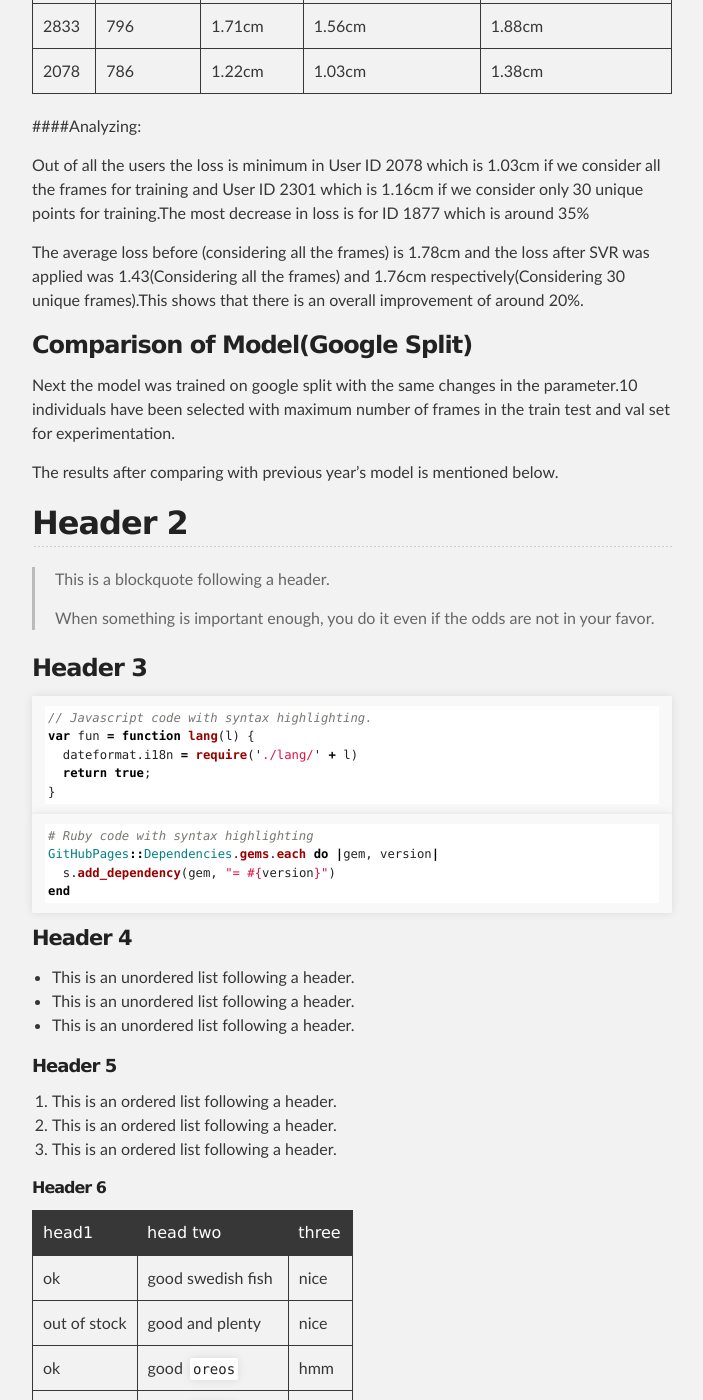
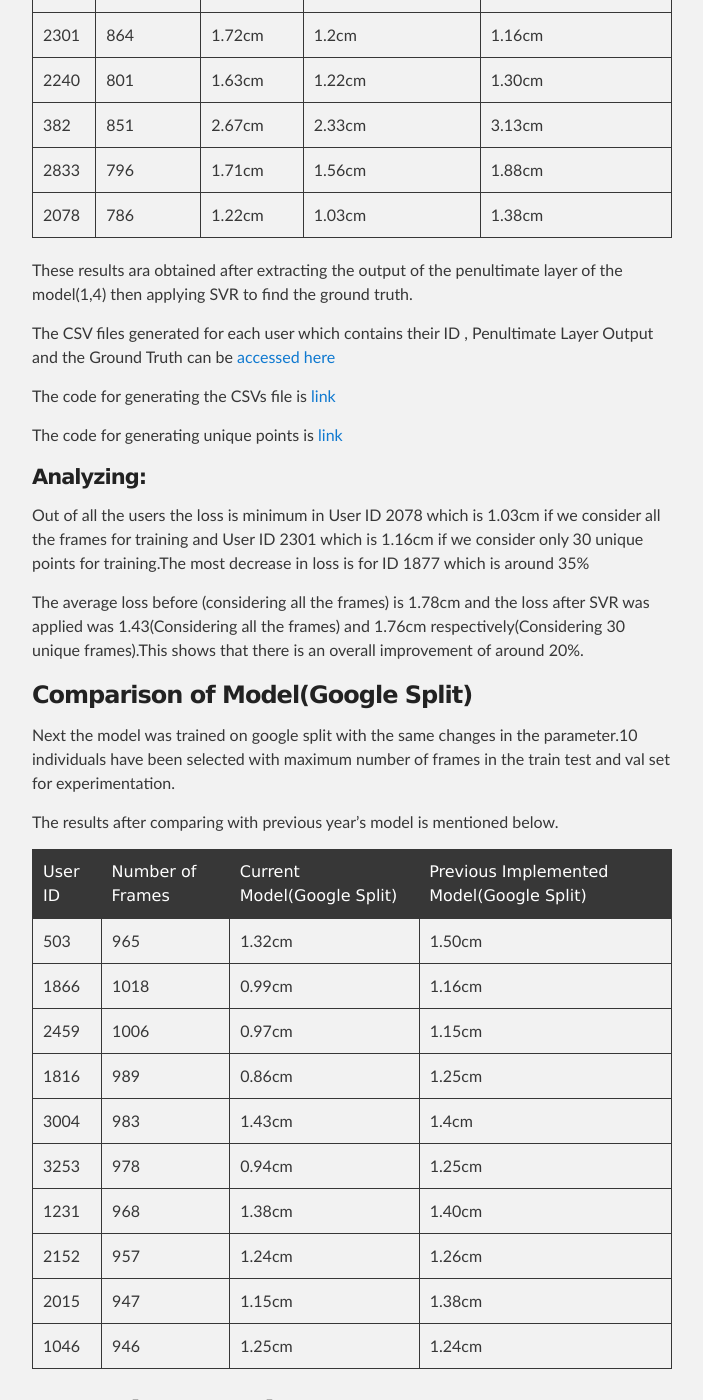
Before and after one commit to Abhinavvenkatadri/Eye-tracking-GSoC, a Jekyll site: the page built from docs/index.md, in a window 1280 px wide and 1400 px high, scrolled down 5773 px. Shown: the whole window, without its empty margins (288-991 px from the left). Built offline with Jekyll 4.4.1, drawn with Linux system fonts in a browser that asks for light colours; some of the changed text lies outside the part shown.

Commit message:
Update index.md

```diff
--- a/docs/index.md
+++ b/docs/index.md
@@ -107,6 +107,8 @@ This model was trained on 100 epochs with batch size as 256.
 Few Outputs are shown below where the comparison is being done between last year’s model and the updated model
 
 
+
+
 ### SVR Implementation
 
 The next work was on improving the SVR results.Google uses  the personalized gaze estimation model which consists of a multilayer feed-forward convolutional neural network (CNN) model 1,2 .Additionaly the output of the penultimate layer(1,4) is extracted and is fitted at a user-level to build a high-accuracy personalized model.This improves the accuracy of the model.
@@ -138,7 +140,13 @@ The below results are obtained using  this year’s model on the MIT split as me
 | 2833    | 796              | 1.68cm         | 1.61cm                                    | 2.42cm                                          |
 | 2078    | 786              | 1.23cm         | 0.98cm                                    | 1.11cm                                          |
 
-####Analyzing:
+The CSV files generated for each user which contains their ID , Penultimate Layer Output and the Ground Truth can be [accessed here](https://github.com/Abhinavvenkatadri/Eye-tracking-GSoC/tree/main/Users_MIT/CSVs_MIT_Dinesh)
+
+The code for generating the CSVs file is [link](https://github.com/Abhinavvenkatadri/Eye-tracking-GSoC/blob/main/SVR_Sweep/CSV_Creation(Penultimate%20and%20the%20GT).ipynb)
+
+The code for generating unique points is [link](https://github.com/Abhinavvenkatadri/Eye-tracking-GSoC/blob/main/SVR_Sweep/Unique_points_creation.py)
+
+#### Analyzing:
 
 Out of all the users the loss is minimum in User ID 2078 which is 1.03cm if we consider all the frames for training and User ID 2301 which is 1.16cm if we consider only 30 unique points for training.The most decrease in loss is for ID 1877 which is around 35%
 The average loss before (considering all the frames) is 1.78cm and the loss after SVR was applied was 1.43(Considering all the frames) and 1.76cm respectively(Considering 30 unique frames).This shows that there is an overall improvement of around 20%.
@@ -158,7 +166,15 @@ The below results are obtained using  last year’s model on the MIT split as me
 | 2833    | 796              | 1.71cm         | 1.56cm                                    | 1.88cm                                          |
 | 2078    | 786              | 1.22cm         | 1.03cm                                    | 1.38cm                                          |
 
-####Analyzing:
+These results ara obtained after extracting the output of the penultimate layer of the model(1,4) then applying SVR to find the ground truth.
+
+The CSV files generated for each user which contains their ID , Penultimate Layer Output and the Ground Truth can be [accessed here](https://github.com/Abhinavvenkatadri/Eye-tracking-GSoC/tree/main/Users_MIT)
+
+The code for generating the CSVs file is [link](https://github.com/Abhinavvenkatadri/Eye-tracking-GSoC/blob/main/SVR_Sweep/CSV_Creation(Penultimate%20and%20the%20GT).ipynb)
+
+The code for generating unique points is [link](https://github.com/Abhinavvenkatadri/Eye-tracking-GSoC/blob/main/SVR_Sweep/Unique_points_creation.py)
+
+#### Analyzing:
 
 Out of all the users the loss is minimum in User ID 2078 which is 1.03cm if we consider all the frames for training and User ID 2301 which is 1.16cm if we consider only 30 unique points for training.The most decrease in loss is for ID 1877 which is around 35%
 
@@ -170,7 +186,24 @@ Next the model was trained on google split with the same changes in the paramete
 
 The results after comparing with previous year’s model is mentioned below.
 
-## Header 2
+| User ID | Number of Frames | Current Model(Google Split) | Previous Implemented Model(Google Split) |
+|---------|------------------|-----------------------------|------------------------------------------|
+| 503     | 965              | 1.32cm                      | 1.50cm                                   |
+| 1866    | 1018             | 0.99cm                      | 1.16cm                                   |
+| 2459    | 1006             | 0.97cm                      | 1.15cm                                   |
+| 1816    | 989              | 0.86cm                      | 1.25cm                                   |
+| 3004    | 983              | 1.43cm                      | 1.4cm                                    |
+| 3253    | 978              | 0.94cm                      | 1.25cm                                   |
+| 1231    | 968              | 1.38cm                      | 1.40cm                                   |
+| 2152    | 957              | 1.24cm                      | 1.26cm                                   |
+| 2015    | 947              | 1.15cm                      | 1.38cm                                   |
+| 1046    | 946              | 1.25cm                      | 1.24cm                                   |
+
+
+
+## Experimentations
+
+The google split was trained with different train test val split using the parameters changes mentioned and the results are as follows:
 
 > This is a blockquote following a header.
 >
```
